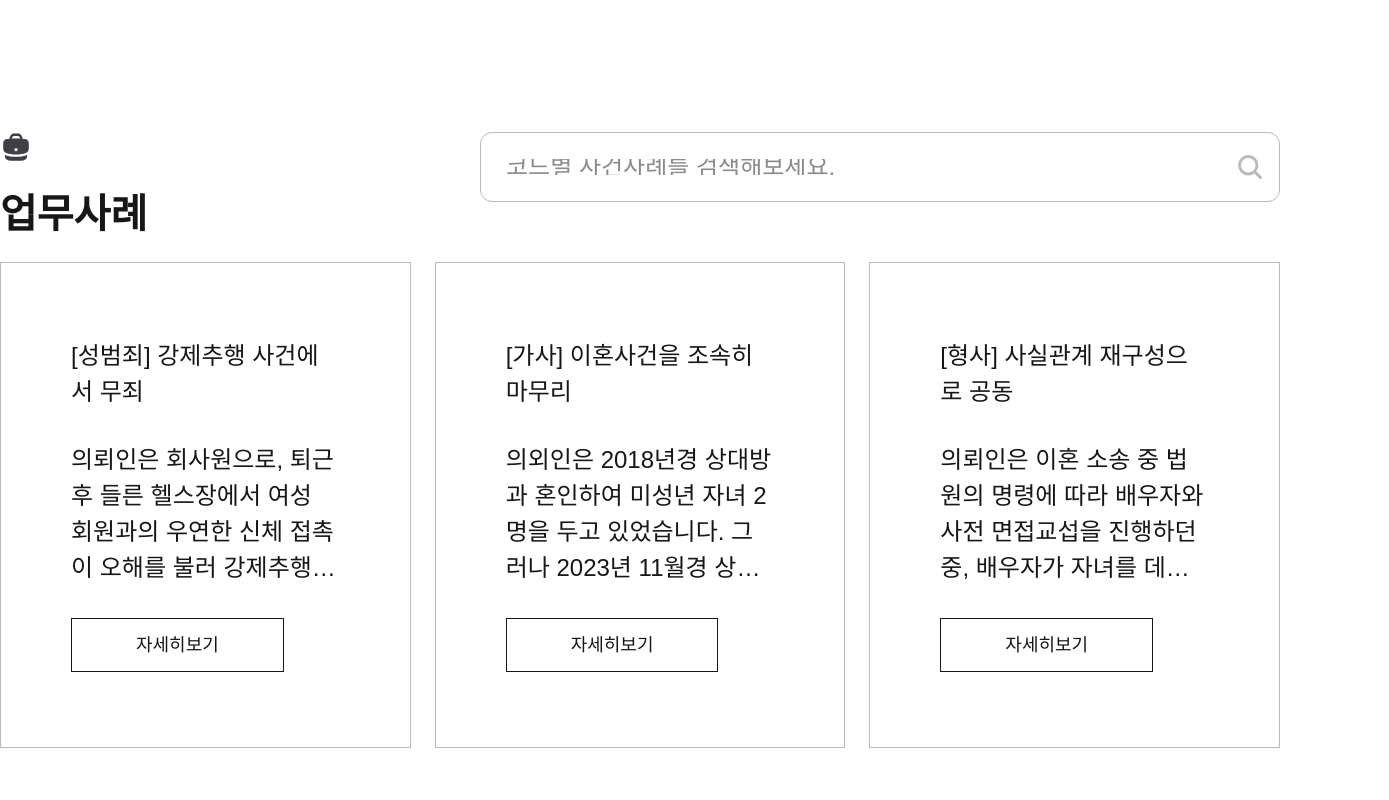
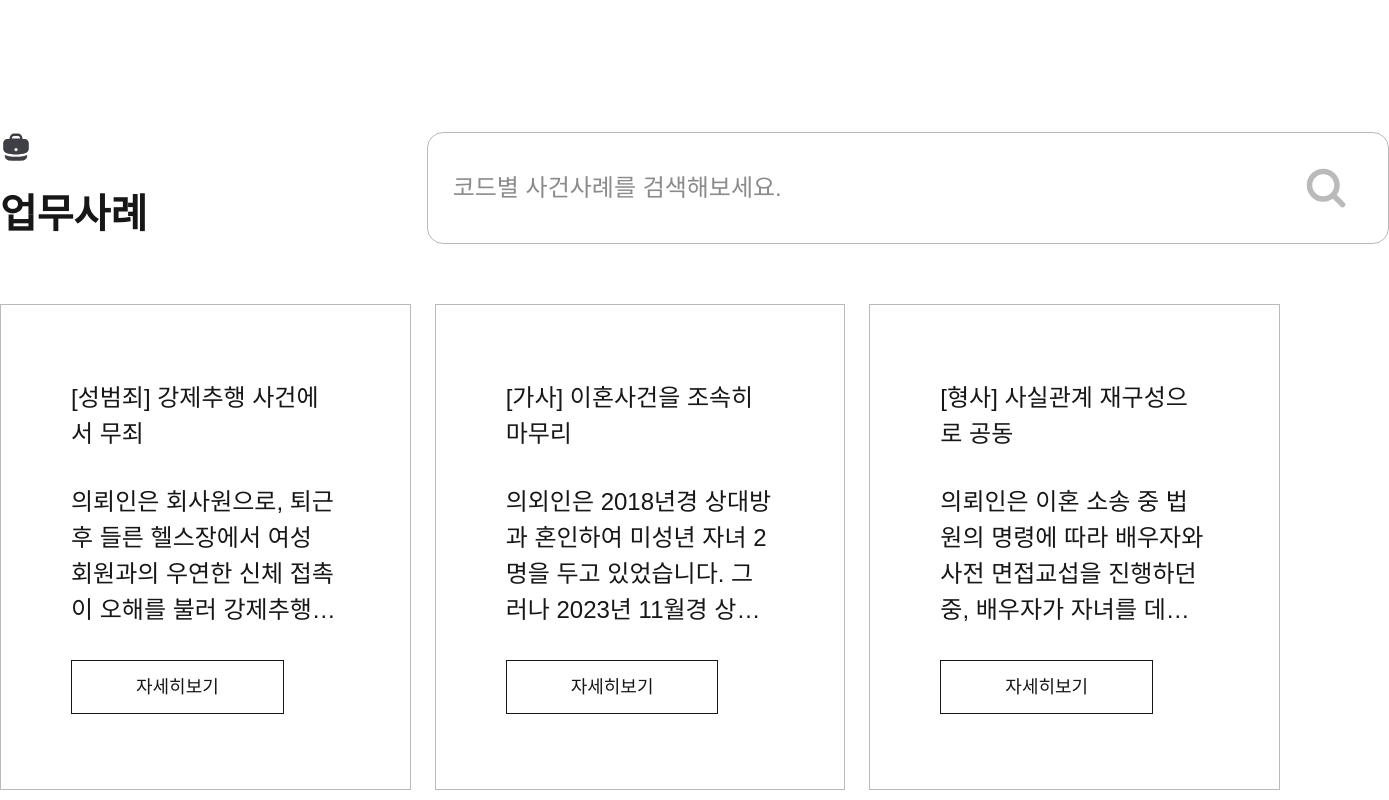
Before and after one commit to yeeeeeji/CodeStar, a Next.js app in the folder sample-lawfirm/client/: page / in a window 1280 px wide. Shown: the part 2400-3200 px from the top of the page, 1389 px wide, since content can reach past the window. Built offline with nearby package versions, Linux system fonts and the light colour scheme.

Commit message:
style: 업무사례 컴포넌트 사이즈 및 간격 조정

```diff
--- a/sample-lawfirm/client/src/app/_components/case-section/case-section.tsx
+++ b/sample-lawfirm/client/src/app/_components/case-section/case-section.tsx
@@ -26,13 +26,13 @@ export default function CaseSection() {
   return (
     <div className="flex justify-center my-[180px]">
       <div className="w-[1440px]">
-        <div className="flex justify-between h-[70px] mb-[60px]">
+        <div className="grid grid-cols-3 justify-between mb-[60px]">
           <WorkAreaTitle title="업무사례" />
 
           {/* 검색 */}
           <Form
             action={""}
-            className={`flex justify-between w-[800px] border border-codestar-gray rounded-xl pr-[15px]`}
+            className={`col-span-2 flex justify-between w-[962px] border border-codestar-gray rounded-2xl pr-[15px]`}
           >
             <input
               name="query"
@@ -41,9 +41,9 @@ export default function CaseSection() {
             />
             <button type="submit">
               <MagnifyingGlassIcon
-                className="size-7 ml-[15px]"
+                className="size-11 my-[26px] mr-[25px] ml-[15px]"
                 color={colors.codestarGray}
-                strokeWidth={2.5}
+                strokeWidth={3}
               />
             </button>
           </Form>
```
